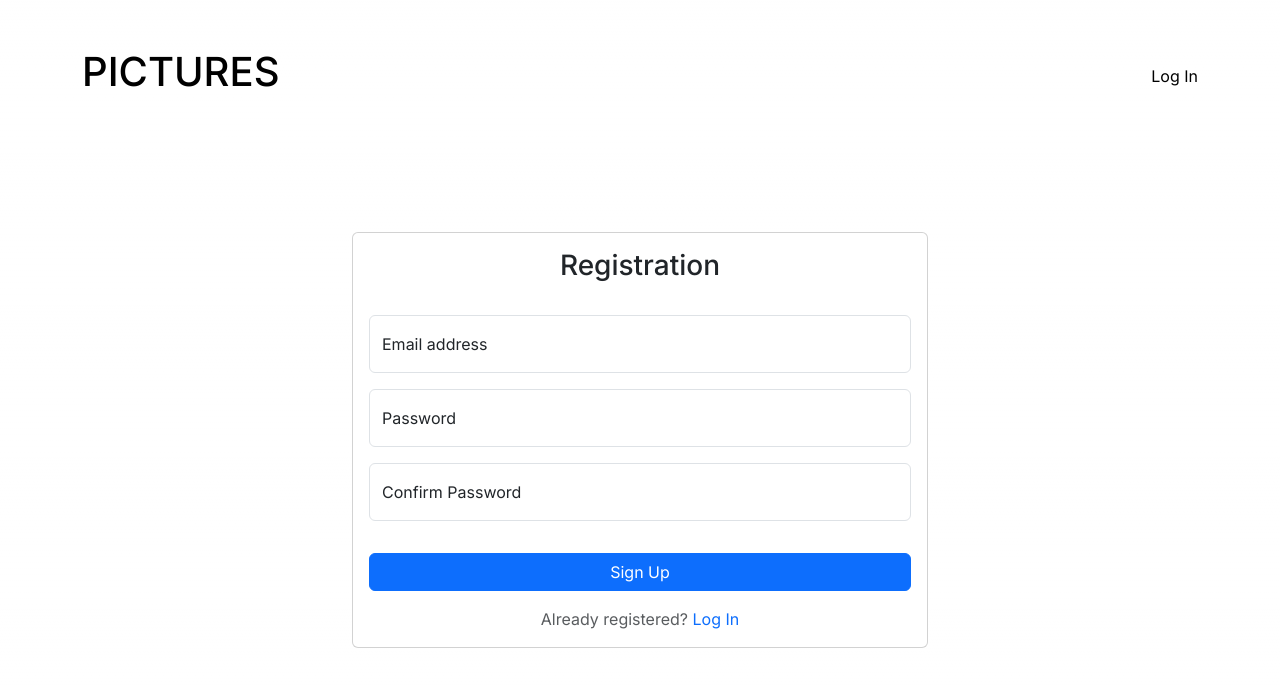
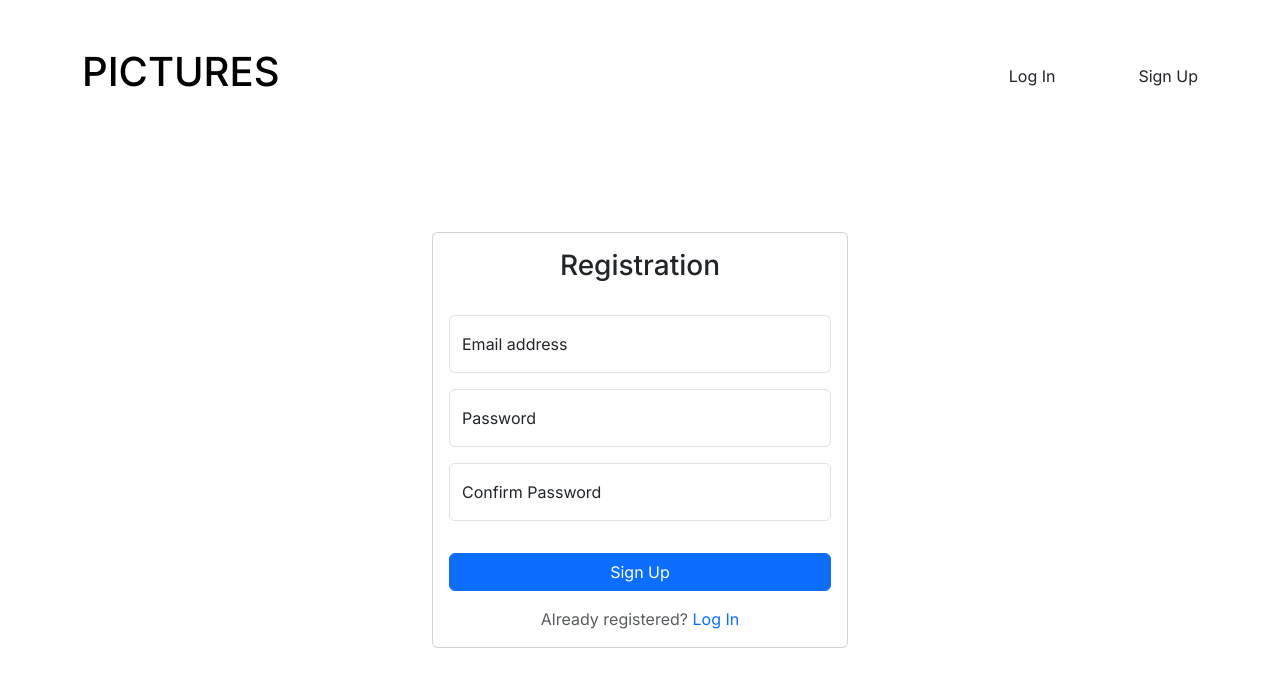
Before and after one commit to ullltimate/slmax-react-next-testovoe-zadanie-v2, a Next.js app in the folder picture-app/: page /signup in a window 1280 px wide. Shown: the top 686 px of the page. Built offline with nearby package versions, Linux system fonts and the light colour scheme.

Commit message:
fix: fix style

```diff
--- a/picture-app/src/app/login/page.tsx
+++ b/picture-app/src/app/login/page.tsx
@@ -9,7 +9,7 @@ export default function Login() {
       <Header/>
 			<Row style={{ height: '80vh' }} className='align-items-center'>
 				<Col>
-					<Card style={{ width: '36rem' }} className="mx-auto text-center">
+					<Card style={{ width: '26rem' }} className="mx-auto text-center">
 						<h3 className="m-3">Authorization</h3>
 						<Form>
 							<FloatingLabel
--- a/picture-app/src/app/page.tsx
+++ b/picture-app/src/app/page.tsx
@@ -59,14 +59,14 @@ export default function Home() {
           </Form.Select>
         </Col>
       </Row>
-      <div style={{columnCount:3}}>
+      <div style={{columnCount:2}}>
         {
          photos && photos.map((el: any) => <Col key={el.id}><Image src={el.urls.regular} alt='picture' fluid className='mb-3'/></Col>)
         }
       </div>
       <Pagination className='justify-content-around'>
-        <Pagination.Prev disabled={desPrev} style={{width:'100px'}} className='text-align-center' onClick={() => prevPage()}>Previos</Pagination.Prev>
-        <Pagination.Next disabled={desNext} style={{width:'100px'}} className='text-align-center' onClick={() => nextPage()}>Next</Pagination.Next>
+        <Pagination.Prev disabled={desPrev} style={{width:'100px'}} className='text-center' onClick={() => prevPage()}>Previos</Pagination.Prev>
+        <Pagination.Next disabled={desNext} style={{width:'100px'}} className='text-center' onClick={() => nextPage()}>Next</Pagination.Next>
       </Pagination>
     </Container>
   )
--- a/picture-app/src/app/signup/page.tsx
+++ b/picture-app/src/app/signup/page.tsx
@@ -9,7 +9,7 @@ export default function Signup() {
       <Header/>
 			<Row style={{ height: '80vh' }} className='align-items-center'>
 				<Col>
-					<Card style={{ width: '36rem' }} className="mx-auto text-center">
+					<Card style={{ width: '26rem' }} className="mx-auto text-center">
 						<h3 className="m-3">Registration</h3>
 						<Form>
 							<FloatingLabel
--- a/picture-app/src/components/header.tsx
+++ b/picture-app/src/components/header.tsx
@@ -11,9 +11,18 @@ export default function Header() {
 				</Link>
 			</Col>
       <Col className='text-end'>
-				<Link prefetch={false} href={'/login'} className='text-decoration-none text-black'>
-					Log In
-				</Link>
+				<Row>
+					<Col>
+						<Link prefetch={false} href={'/login'} className='link-dark link-offset-2 link-underline-opacity-0 link-underline-opacity-100-hover'>
+							Log In
+						</Link>
+					</Col>
+					<Col lg={3}>
+						<Link prefetch={false} href={'/signup'} className='link-dark link-offset-2 link-underline-opacity-0 link-underline-opacity-100-hover'>
+							Sign Up
+						</Link>
+					</Col>
+				</Row>
 			</Col>
     </Row>
   )
```
